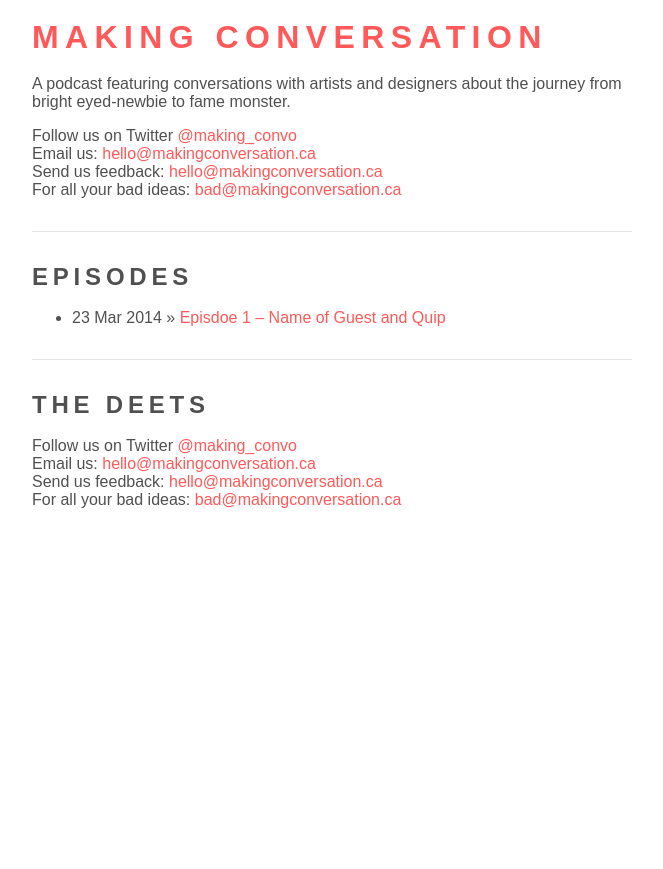
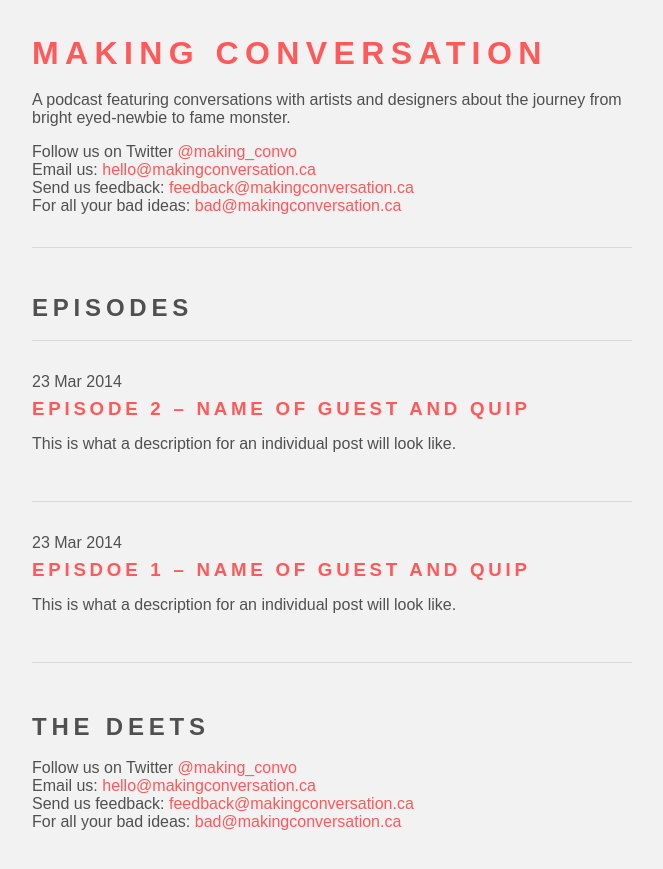
Before and after one commit to justinalm/makingconversation, a Jekyll site: the page built from index.html, in a window 1280 px wide. Shown: the top 869 px of the page, without its empty margins (308-971 px from the left). Built offline with Jekyll 4.4.1, drawn with Linux system fonts in a browser that asks for light colours.

Commit message:
Structural tweaks to CSS

```diff
--- a/_layouts/default.html
+++ b/_layouts/default.html
@@ -18,19 +18,17 @@
           <p>
             Follow us on Twitter <a href="http://twitter.com/making_convo/">@making_convo</a><br />
             Email us: <a href="mailto:hello@makingconversation.ca">hello@makingconversation.ca</a><br />
-            Send us feedback: <a href="mailto:feedback@makingconversation.ca">hello@makingconversation.ca</a></br>
+            Send us feedback: <a href="mailto:feedback@makingconversation.ca">feedback@makingconversation.ca</a></br>
             For all your bad ideas: <a href="mailto:bad@makingconversation.ca">bad@makingconversation.ca</a>
           </p>
-          <hr class="rule">
         </header>
         {{ content }}
         <footer>
-          <hr class="rule">
           <h2>The Deets</h2>
           <p>
             Follow us on Twitter <a href="http://twitter.com/making_convo/">@making_convo</a><br />
             Email us: <a href="mailto:hello@makingconversation.ca">hello@makingconversation.ca</a><br />
-            Send us feedback: <a href="mailto:feedback@makingconversation.ca">hello@makingconversation.ca</a></br>
+            Send us feedback: <a href="mailto:feedback@makingconversation.ca">feedback@makingconversation.ca</a></br>
             For all your bad ideas: <a href="mailto:bad@makingconversation.ca">bad@makingconversation.ca</a>
           </p>
         </footer>
--- a/_posts/2014-03-23-welcome-to-jekyll.markdown
+++ b/_posts/2014-03-23-episode-1.markdown
@@ -2,6 +2,7 @@
 layout: post
 title:  "Episdoe 1 – Name of Guest and Quip"
 date:   2014-03-23 10:35:28
+description: This is what a description for an individual post will look like.
 ---
 
 This is what a post for an individual podcast will look like.
--- /dev/null
+++ b/_posts/2014-03-24-episode-2.markdown
@@ -0,0 +1,8 @@
+---
+layout: post
+title:  "Episode 2 – Name of Guest and Quip"
+date:   2014-03-23 10:35:28
+description: This is what a description for an individual post will look like.
+---
+
+This is what a post for an individual podcast will look like.
--- a/css/sass/_type.scss
+++ b/css/sass/_type.scss
@@ -3,6 +3,7 @@ body {
 	font-style: normal;
 	font-weight: 400;
 	color: $body-colour;
+	background: rgb(242,242,242);
 }
 
 h1, h2, h3, h4, h5, h6 {
@@ -18,3 +19,7 @@ a {
 	text-decoration: none;
 	color: $brand-colour;
 }
+
+.date {
+	margin: 0;
+}
--- a/css/stylesheets/screen.css
+++ b/css/stylesheets/screen.css
@@ -450,12 +450,51 @@ body {
 }
 
 /* line 13, ../sass/_structure.scss */
+header, footer {
+  padding: 1em 0;
+}
+
+/* line 17, ../sass/_structure.scss */
+header {
+  margin: 0 0 3em 0;
+  border-bottom: 1px solid rgba(0, 0, 0, 0.1);
+}
+
+/* line 22, ../sass/_structure.scss */
+footer {
+  margin: 1em 0 0 0;
+}
+
+/* line 26, ../sass/_structure.scss */
 .rule {
   border: 0;
   height: 0;
   border-top: 1px solid rgba(0, 0, 0, 0.1);
   border-bottom: 1px solid rgba(255, 255, 255, 0.3);
-  margin: 2em 0;
+  margin: 1em 0;
+}
+
+/* line 34, ../sass/_structure.scss */
+ul.episodes {
+  list-style: none;
+  padding: 0;
+  margin: 0;
+}
+
+/* line 40, ../sass/_structure.scss */
+ul.episodes > li {
+  padding: 2em 0;
+  border-top: 1px solid rgba(0, 0, 0, 0.1);
+}
+
+/* line 45, ../sass/_structure.scss */
+ul.episodes > li h3 {
+  margin: 0.5em 0;
+}
+
+/* line 49, ../sass/_structure.scss */
+ul.episodes > li:last-child {
+  border-bottom: 1px solid rgba(0, 0, 0, 0.1);
 }
 
 /* line 1, ../sass/_type.scss */
@@ -464,9 +503,10 @@ body {
   font-style: normal;
   font-weight: 400;
   color: #505050;
+  background: #f2f2f2;
 }
 
-/* line 8, ../sass/_type.scss */
+/* line 9, ../sass/_type.scss */
 h1, h2, h3, h4, h5, h6 {
   font-family: "omnes-pro",sans-serif;
   font-style: normal;
@@ -476,8 +516,13 @@ h1, h2, h3, h4, h5, h6 {
   letter-spacing: 0.2em;
 }
 
-/* line 17, ../sass/_type.scss */
+/* line 18, ../sass/_type.scss */
 a {
   text-decoration: none;
   color: #ff5959;
 }
+
+/* line 23, ../sass/_type.scss */
+.date {
+  margin: 0;
+}
--- a/index.html
+++ b/index.html
@@ -4,11 +4,13 @@ title: Making Conversation
 description: A podcast featuring conversations with artists and designers about the journey from bright eyed-newbie to fame monster.
 ---
 
-<div id="home">
-  <h2>Episodes</h2>
-  <ul class="posts">
-    {% for post in site.posts %}
-      <li><span>{{ post.date | date_to_string }}</span> &raquo; <a href="{{ post.url }}">{{ post.title }}</a></li>
-    {% endfor %}
-  </ul>
-</div>
+<h2>Episodes</h2>
+<ul class="episodes">
+{% for post in site.posts %}
+  <li>
+  	<p class="date">{{ post.date | date_to_string }}</p>
+  	<h3><a href="{{ post.url }}">{{ post.title }}</a></h3>
+  	<p>{{ post.description }}</p>
+  </li>
+{% endfor %}
+</ul>
```
Also changed, not shown: css/sass/_structure.scss (+33 -1 lines).
